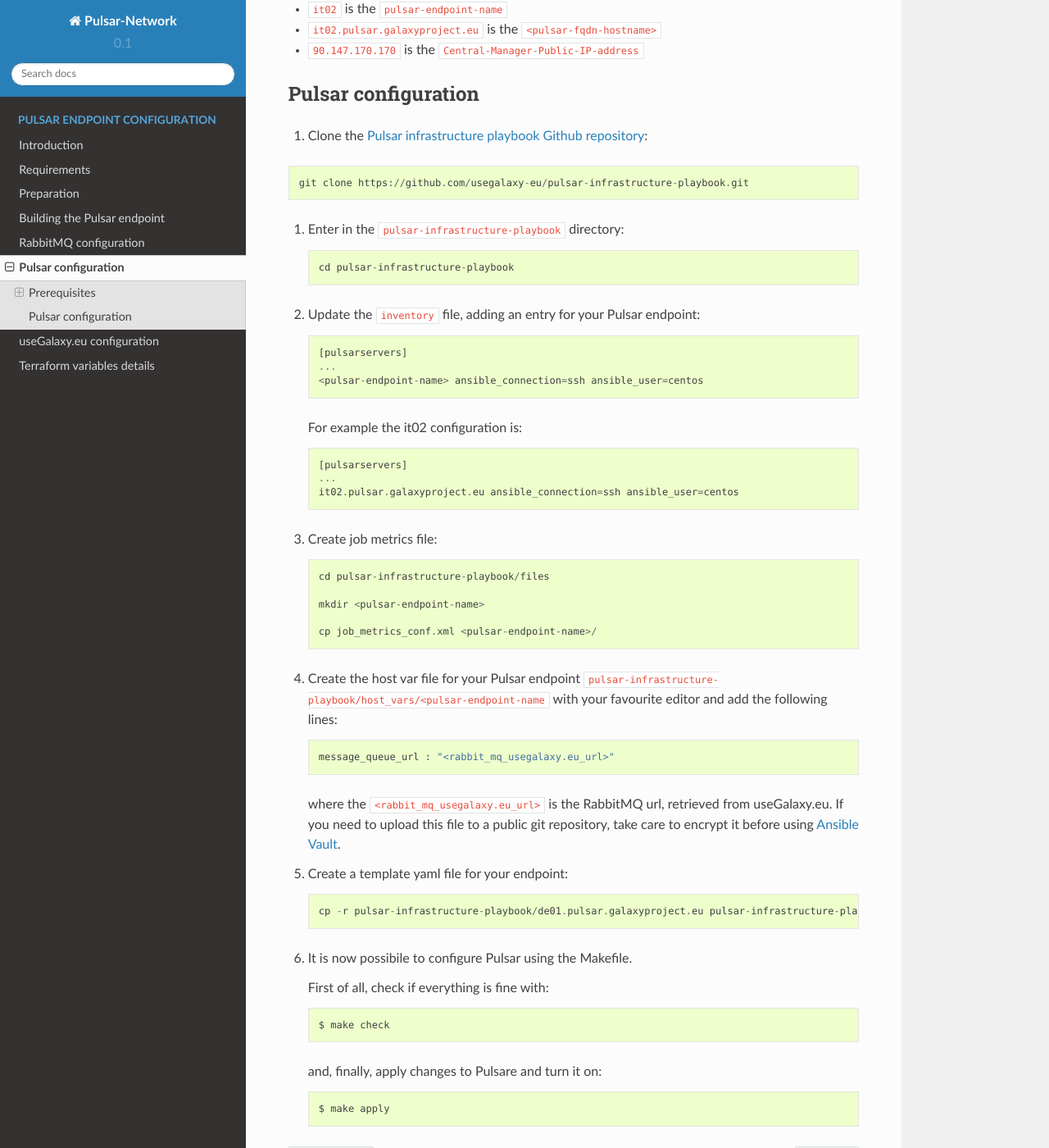
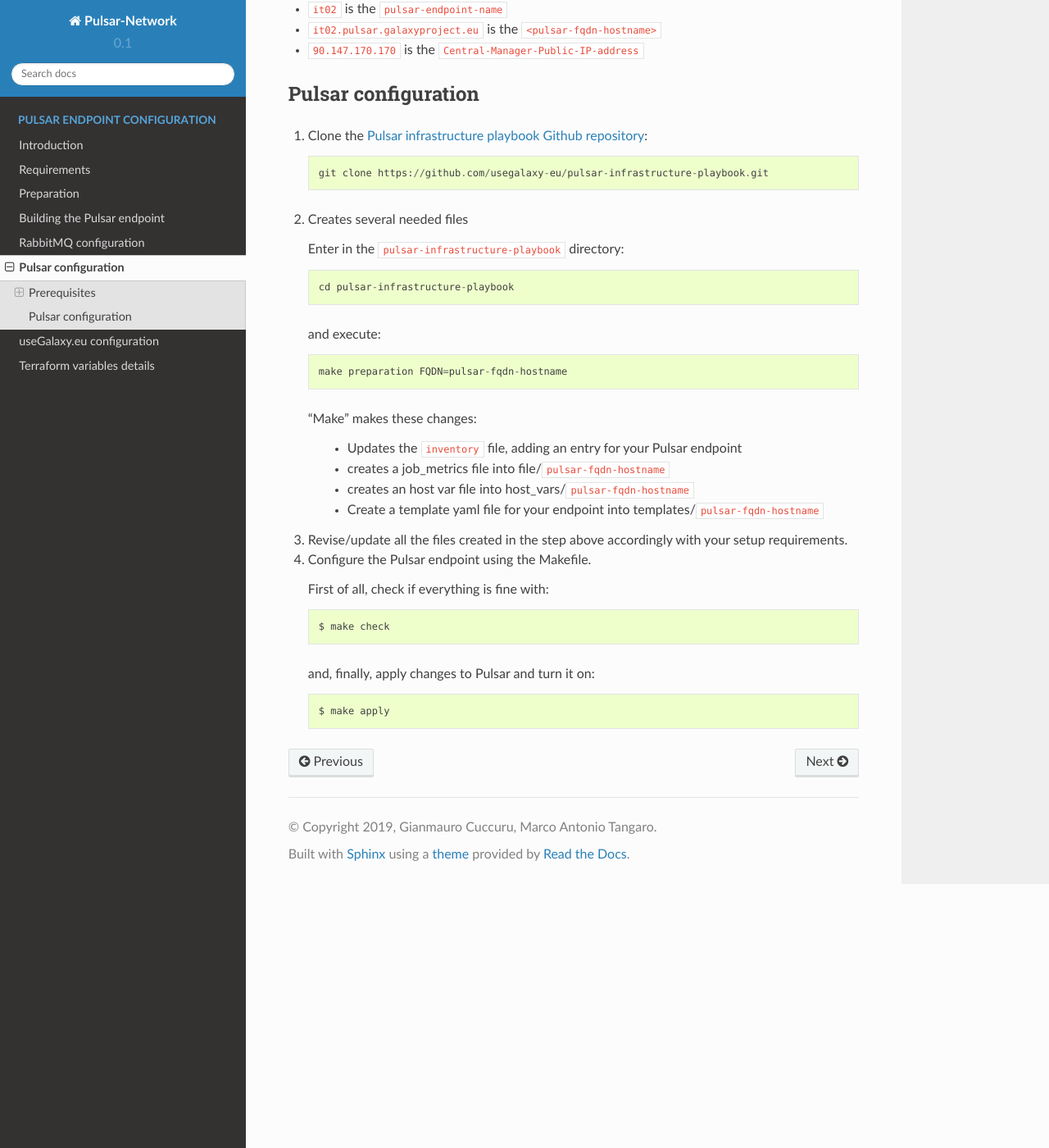
Before and after one commit to usegalaxy-eu/pulsar-network-docs, a Sphinx documentation site: the page built from source/pulsar.rst, in a window 1280 px wide and 1400 px high, scrolled down 672 px. Shown: the whole window at 82% size. Built offline with Sphinx 7.4.7 and the Read the Docs theme 2.0.0, drawn with Linux system fonts in a browser that asks for light colours.

Commit message:
contents update

```diff
--- a/source/build_pulsar_node.rst
+++ b/source/build_pulsar_node.rst
@@ -9,7 +9,7 @@
 
   cd pulsar-infrastructure
 
-and run:
+and execute:
 
 ::
 
--- a/source/pulsar.rst
+++ b/source/pulsar.rst
@@ -30,57 +30,35 @@
 
 #. Clone the `Pulsar infrastructure playbook Github repository <https://github.com/usegalaxy-eu/pulsar-infrastructure-playbook>`_:
 
-::
+   ::
 
-  git clone https://github.com/usegalaxy-eu/pulsar-infrastructure-playbook.git
+     git clone https://github.com/usegalaxy-eu/pulsar-infrastructure-playbook.git
 
-#. Enter in the ``pulsar-infrastructure-playbook`` directory:
+#. Creates several needed files
+
+   Enter in the ``pulsar-infrastructure-playbook`` directory:
 
    ::
 
      cd pulsar-infrastructure-playbook
 
-#. Update the ``inventory`` file, adding an entry for your Pulsar endpoint:
+   and execute:
 
    ::
 
-     [pulsarservers]
-     ...
-     <pulsar-endpoint-name> ansible_connection=ssh ansible_user=centos
+     make preparation FQDN=pulsar-fqdn-hostname
 
-   For example the it02 configuration is:
+   "Make" makes these changes:
 
-   ::
+     - Updates the ``inventory`` file, adding an entry for your Pulsar endpoint
+     - creates a job_metrics file into file/``pulsar-fqdn-hostname``
+     - creates an host var file into host_vars/``pulsar-fqdn-hostname``
+     - Create a template yaml file for your endpoint into templates/``pulsar-fqdn-hostname``
 
-     [pulsarservers]
-     ...
-     it02.pulsar.galaxyproject.eu ansible_connection=ssh ansible_user=centos
 
-#. Create job metrics file:
+#. Revise/update all the files created in the step above accordingly with your setup requirements.
 
-   ::
-
-     cd pulsar-infrastructure-playbook/files
-
-     mkdir <pulsar-endpoint-name>
-
-     cp job_metrics_conf.xml <pulsar-endpoint-name>/
-
-#. Create the host var file for your Pulsar endpoint ``pulsar-infrastructure-playbook/host_vars/<pulsar-endpoint-name`` with your favourite editor and add the following lines:
-
-   ::
-
-     message_queue_url : "<rabbit_mq_usegalaxy.eu_url>"
-
-   where the ``<rabbit_mq_usegalaxy.eu_url>`` is the RabbitMQ url, retrieved from useGalaxy.eu. If you need to upload this file to a public git repository, take care to encrypt it before using `Ansible Vault <https://docs.ansible.com/ansible/latest/user_guide/vault.html>`_.
-
-#. Create a template yaml file for your endpoint:
-
-   ::
-
-     cp -r pulsar-infrastructure-playbook/de01.pulsar.galaxyproject.eu pulsar-infrastructure-playbook/<pulsar-endpoint-name>
-
-#. It is now possibile to configure Pulsar using the Makefile.
+#. Configure the Pulsar endpoint using the Makefile.
 
    First of all, check if everything is fine with:
 
@@ -88,7 +66,7 @@
 
      $ make check
 
-   and, finally, apply changes to Pulsare and turn it on:
+   and, finally, apply changes to Pulsar and turn it on:
 
    ::
 
```
